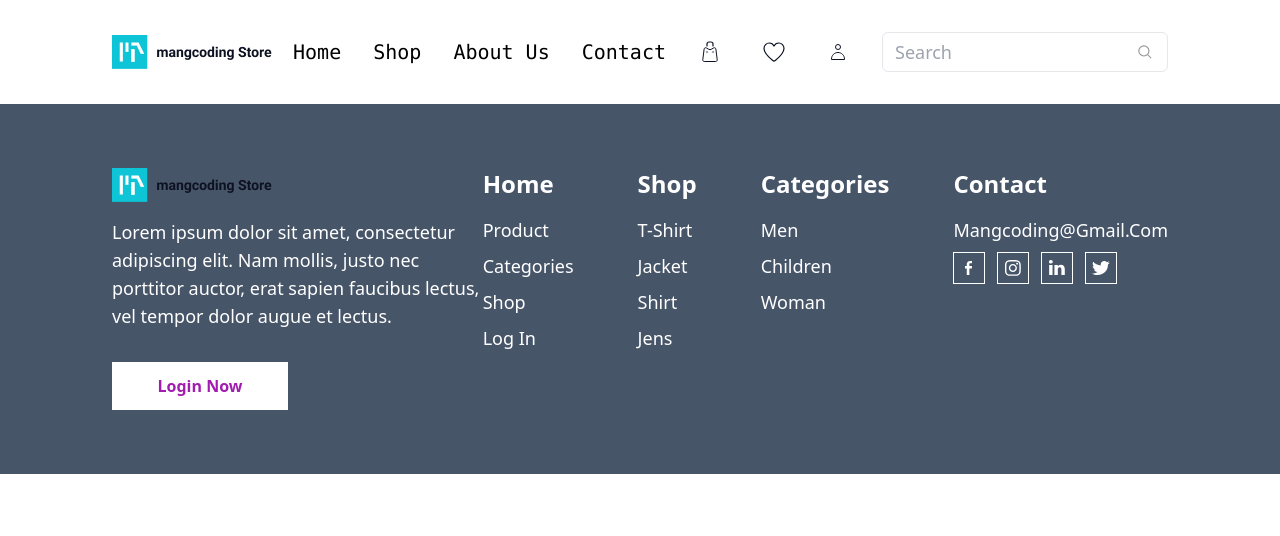
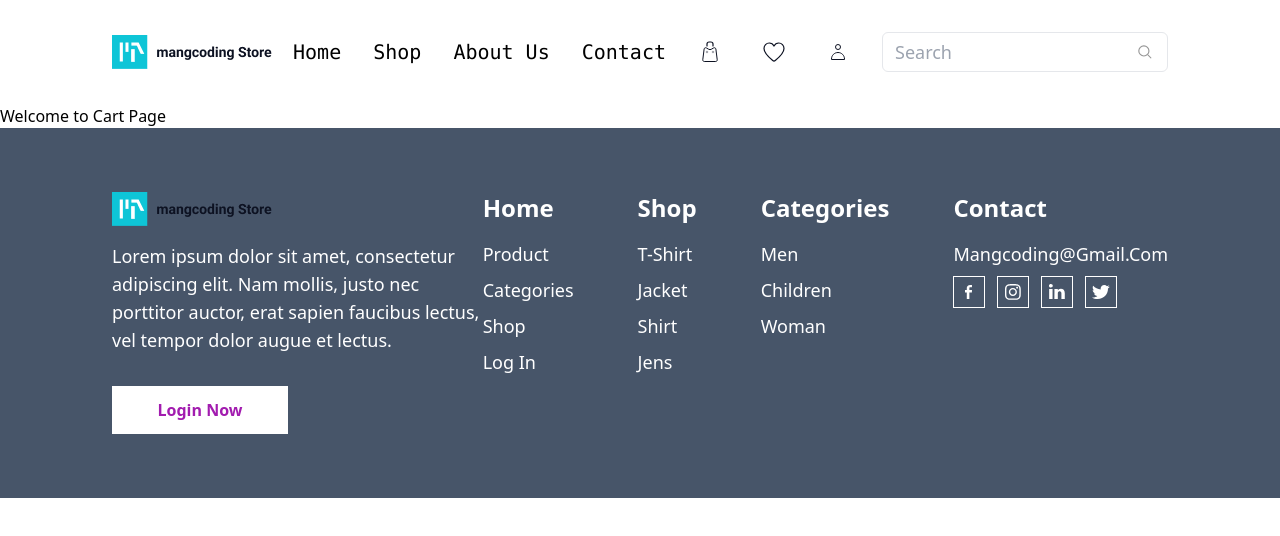
Before and after one commit to HoangLiarPhuongLe/react-training, a React (Vite) app in the folder practice-one/: page /cart in a window 1280 px wide. Shown: the top 536 px of the page. Built offline with nearby package versions, Linux system fonts and the light colour scheme.

Commit message:
feat(router): apply react router for practice

```diff
--- a/practice-one/src/App.tsx
+++ b/practice-one/src/App.tsx
@@ -1,12 +1,21 @@
+import { BrowserRouter, Route, Routes } from 'react-router-dom'
 import Footer from './components/Footer'
 import Header from './components/Header/index'
+import CartPage from './pages/Cart'
+import DetailsPage from './pages/Details'
+import ProductsPage from './pages/Products'
 
 function App() {
   return (
-    <>
+    <BrowserRouter>
       <Header />
+      <Routes>
+        <Route path="/" element={<ProductsPage />} />
+        <Route path="/cart" element={<CartPage />} />
+        <Route path="/details" element={<DetailsPage />} />
+      </Routes>
       <Footer />
-    </>
+    </BrowserRouter>
   )
 }
 
--- a/practice-one/src/components/Header/index.tsx
+++ b/practice-one/src/components/Header/index.tsx
@@ -6,6 +6,7 @@ import cart from '../../assets/images/cart.svg'
 import account from '../../assets/images/account.svg'
 import heart from '../../assets/images/heart.svg'
 import { HEADER_NAVLIST } from '../../constants/navigation'
+import { Link } from 'react-router-dom'
 
 const Header = () => (
   <header className="flex items-center justify-between px-28 py-8">
@@ -15,7 +16,9 @@ const Header = () => (
     <div className="flex gap-6">
       <Navbar list={HEADER_NAVLIST} />
       <div className="flex flex-row items-center gap-6">
-        <ButtonIcon source={cart} alt="cart" />
+        <Link to="/cart">
+          <ButtonIcon source={cart} alt="cart" />
+        </Link>
         <ButtonIcon source={heart} alt="heart" />
         <ButtonIcon source={account} alt="account" />
       </div>
--- /dev/null
+++ b/practice-one/src/pages/Cart/index.tsx
@@ -0,0 +1,5 @@
+const CartPage = () => {
+  return <div>Welcome to Cart Page</div>
+}
+
+export default CartPage
--- /dev/null
+++ b/practice-one/src/pages/Details/index.tsx
@@ -0,0 +1,5 @@
+const DetailsPage = () => {
+  return <div>Welcome to Details Page</div>
+}
+
+export default DetailsPage
```
Also changed, not shown: 2 other files (tests, documents, lock files or other folders).
